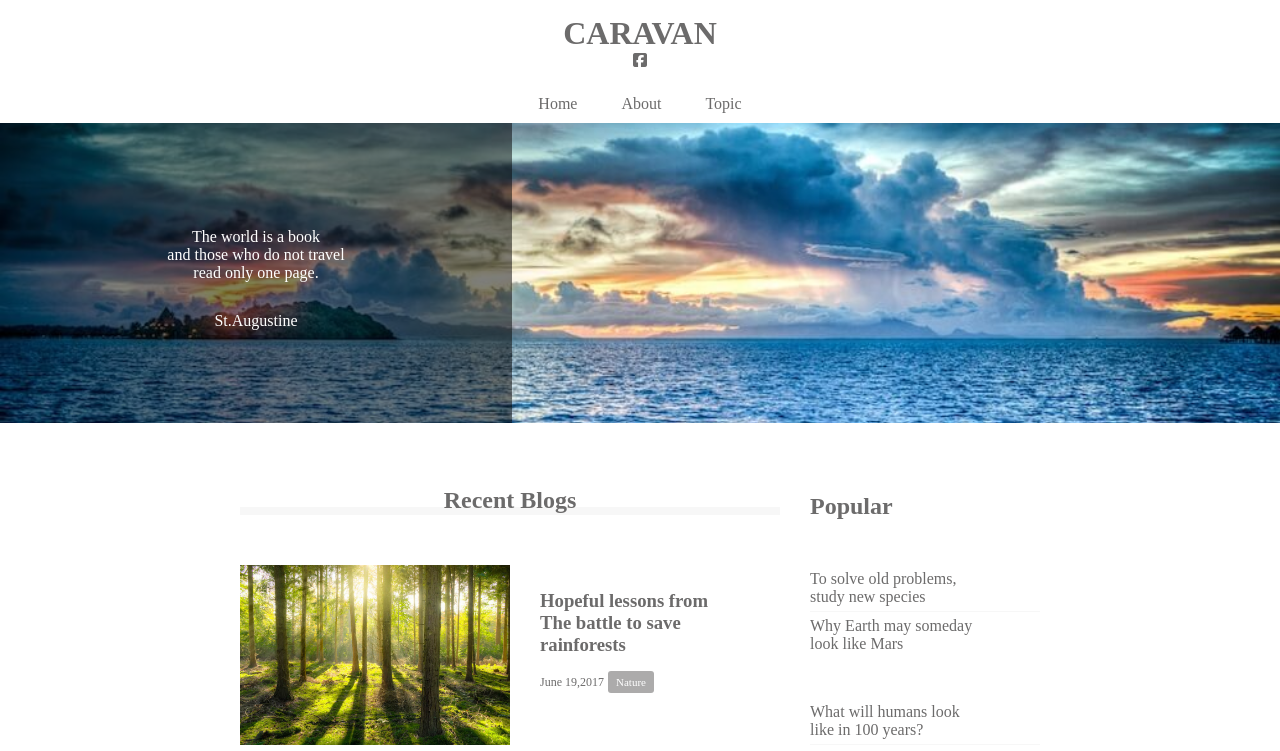
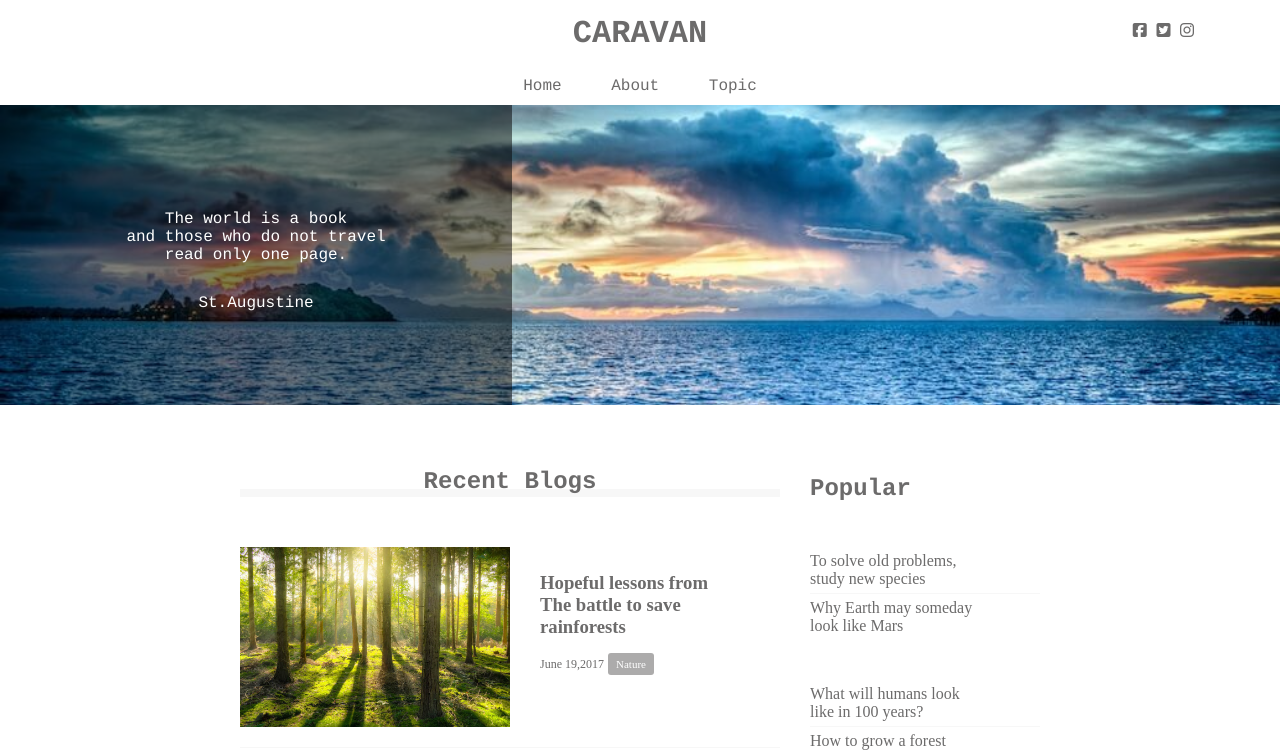
Before and after one commit to KanaKarimata/caravan, a plain HTML site: page index.html in a window 1280 px wide. Shown: the top 751 px of the page. Drawn offline with Linux system fonts and the light colour scheme.

Commit message:
[Finish]1-9 caravan

```diff
--- a/index.html
+++ b/index.html
@@ -19,9 +19,12 @@
       </a>
     </h1>
 
-    <div class="social"></div>
+    <div class="social">
+    <i class="fa-brands fa-facebook-square"></i>
+    <i class="fa-brands fa-twitter-square"></i>
+    <i class="fa-brands fa-instagram"></i>
 
-    <i class="fa-brands fa-facebook-square"></i>
+  </div>
 
   </header>
 
--- a/style.css
+++ b/style.css
@@ -10,11 +10,24 @@ a {
   text-decoration: none;
 }
 
+header, nav, h2,.main-visual, footer {
+  font-family: Chalkduster, "Brandley Hand", Courier, "Segoe Print", sans-serif;
+}
+
  header {
   width: 90%;
   padding: 15px 0;
   margin: 0 auto;
   text-align: center;
+  position: relative;
+}
+
+.social {
+  display: inline-block;
+  margin-left: 20px;
+  position: absolute;
+  top: 22px;
+  right: 22px;
 }
 
 header.heading {
```
